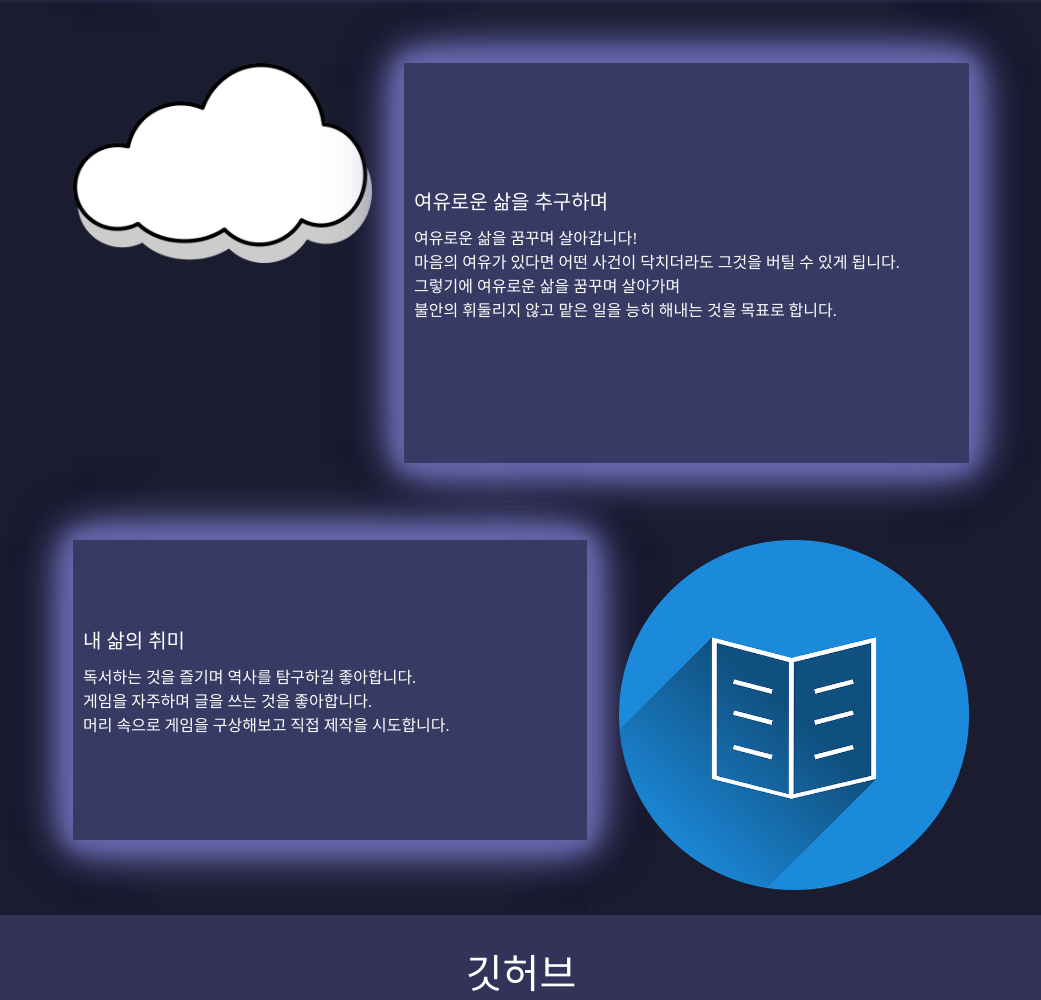
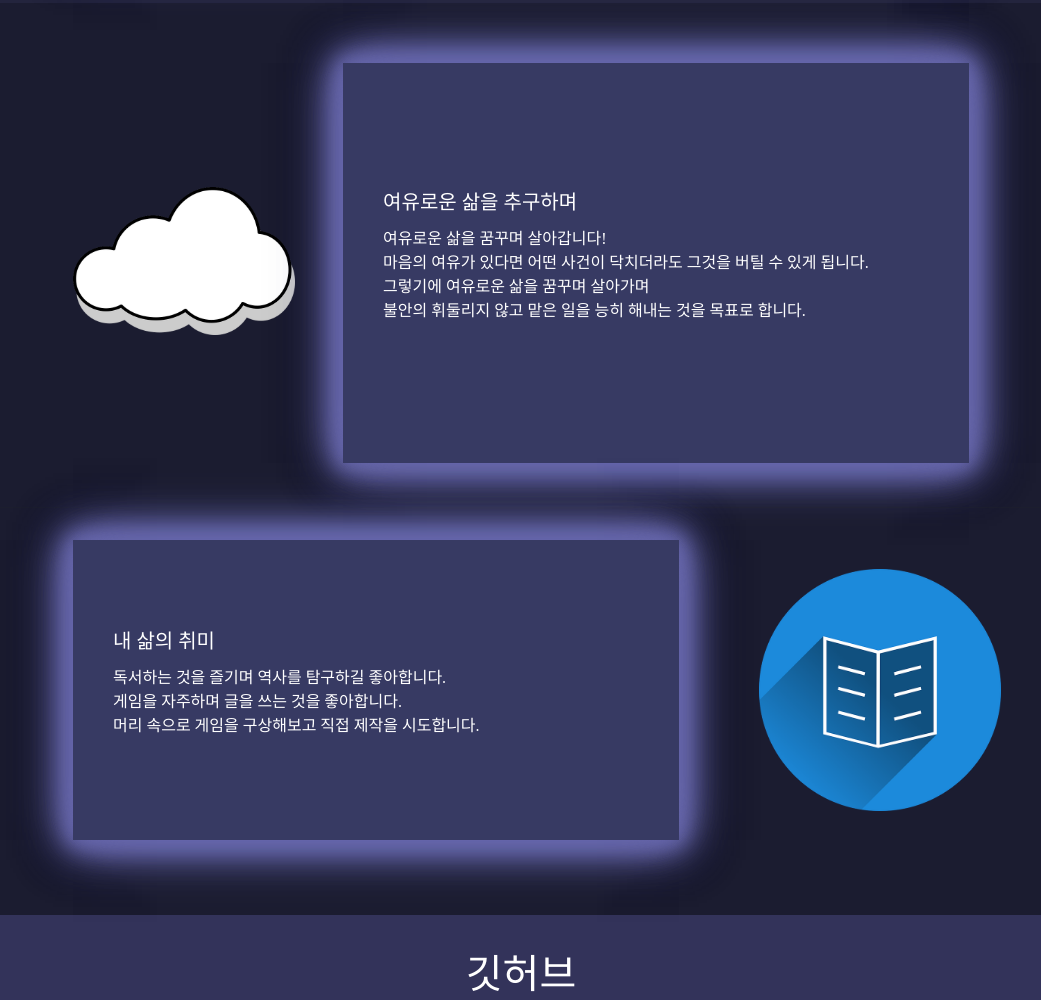
Before and after one commit to sadad323/mire, a plain HTML site: page index.html in a window 1280 px wide. Shown: the part 3189-4189 px from the top of the page, without its empty margins (119-1160 px from the left). Drawn offline with nearby package versions, Linux system fonts and the light colour scheme; a web font is replaced by a local one.

Commit message:
Add files via upload

```diff
--- a/css/style.css
+++ b/css/style.css
@@ -198,6 +198,7 @@ a{
 }
 .About .History .workHistory{
     border: 1px solid black;
+    cursor: pointer;
     height: 400px;
     background: url(../img/coding.jpg) no-repeat;
     background-size: cover;
@@ -212,6 +213,7 @@ a{
     height: 400px;
     background: url(../img/sky.jpg) no-repeat;
     background-size: cover;
+    cursor: pointer;
     transition: transform 0.3s ease;
 }
 .About .History .myHistory:hover{
@@ -239,6 +241,11 @@ a{
     background-color: #23243d;
     flex-direction: column;
 }
+
+.yearList li{
+    cursor: pointer;
+}
+
 .workHistoryContentMob .up ul{
     overflow-x: scroll;
     width: 80%;
@@ -283,6 +290,7 @@ a{
     font-size: 30px;
     text-align: center;
     margin-top: 30px;
+    cursor: pointer;
 }
 .workHistoryContent .left li:hover{
     transform: scale(1.2);
@@ -348,20 +356,22 @@ a{
     padding-top: 60px;
 }
 .myHistoryMain .up img{
-    height: 200px;
-    width: 300px;
+    /* height: 200px; */
+    width: 100%;
+    max-width: 300px;
     margin: 0 auto;
     margin-right: 2em;
 }
 .myHistoryMain .up .text{
     background-color: #373a63;
     color: white;
-    width: 800px;
+    width: 100%;
+    max-width: 800px;
     height: 400px;
     justify-content: center;
     display: flex;
     flex-direction: column;
-    padding-left: 10px;
+    padding : 40px;
     box-shadow:0 0 55px rgba(102, 103, 171, 0.7), 0 0 50px rgba(102, 103, 171, 0.7),0 0 45px rgba(102, 103, 171, 0.7),0 0 40px rgba(102, 103, 171, 0.7), 0 0 35px rgba(102, 103, 171, 0.7), 0 0 30px rgba(102, 103, 171, 0.7), 0 0 25px rgba(102, 103, 171, 0.7),0 0 20px rgba(102, 103, 171, 0.7),0 0 15px rgba(102, 103, 171    , 0.7);
 
 }
@@ -375,7 +385,7 @@ a{
 .myHistoryMain .down{
     display: flex;
     position: relative;
-    height: 50%;
+    /* height: 50%; */
     width: 70%;
     margin: 0 auto;
 }
@@ -388,11 +398,12 @@ a{
     display: flex;
     flex-direction: column;
     justify-content: center;
-    padding-left: 10px;
+    padding : 40px;
 }
 .myHistoryMain .down img{
-    width: 350px;
-    height: 350px;
+
+    width: 100%;
+    max-width: 300px;
     margin: 0 auto;
     margin-left: 2em;
 }
@@ -402,7 +413,6 @@ a{
     background-color: #33335a;
     color: white;
     width: 100%;
-    height: 200px;
 }
 .footer a{
     text-decoration: none;
--- a/index.html
+++ b/index.html
@@ -164,20 +164,25 @@
 
         </div>
         <div class="myHistoryMain" id="myHistory">
-            <div class="up mb-5">
-                <img src="img/cloud.png" alt="구름" class="d-none d-md-flex">
+            <div class="up d-flex mb-5">
+                <div class="me-5 d-none d-md-flex align-items-center">
+                    <img src="img/cloud.png" alt="구름" class="">
+                </div>
                 <div class="text">
                     <h1>여유로운 삶을 추구하며</h1>
                     <p>여유로운 삶을 꿈꾸며 살아갑니다! <br> 마음의 여유가 있다면 어떤 사건이 닥치더라도 그것을 버틸 수 있게 됩니다. <br> 그렇기에 여유로운 삶을 꿈꾸며 살아가며 <br> 불안의 휘둘리지 않고 맡은 일을 능히 해내는 것을 목표로 합니다.</p>
                 </div>
             </div>
             <hr>
-            <div class="down pt-3">
+            <div class="down d-flex pt-3">
                 <div class="text">
                     <h1>내 삶의 취미</h1>
                     <p>독서하는 것을 즐기며 역사를 탐구하길 좋아합니다. <br> 게임을 자주하며 글을 쓰는 것을 좋아합니다. <br> 머리 속으로 게임을 구상해보고 직접 제작을 시도합니다.</p>
                 </div>
-                <img src="img/book.png" alt="펼쳐진 책 일러스트" class="d-none d-md-block">
+                <div class="ms-5 d-none d-md-flex align-items-center">
+                    <img src="img/book.png" alt="펼쳐진 책 일러스트">
+                </div>
+
             </div>
         </div>
         <div class="footer">
```
